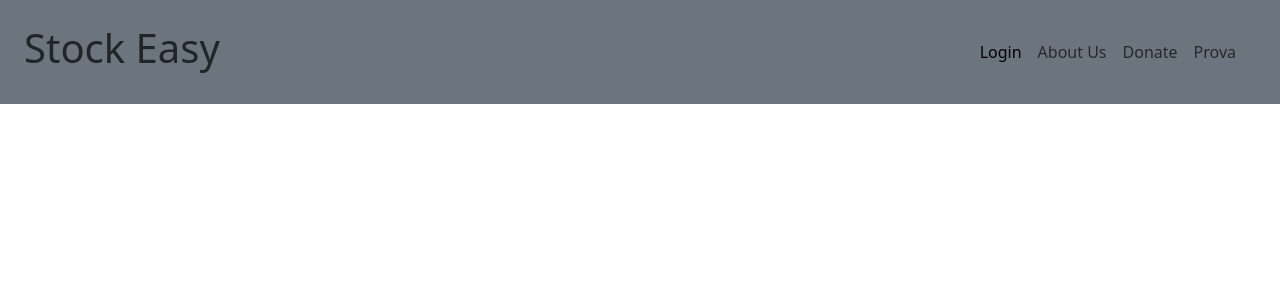
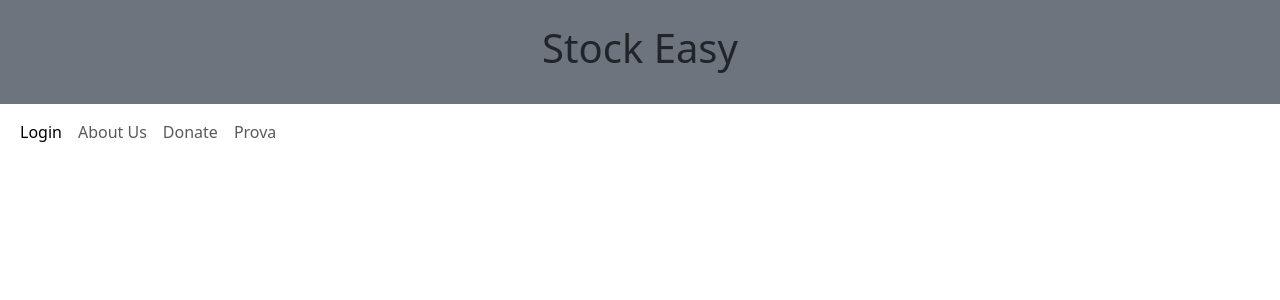
Before and after one commit to feffe17/Magazzino_front, a React (Vite) app: page / in a window 1280 px wide. Shown: the top 300 px of the page. Built offline with nearby package versions, Linux system fonts and the light colour scheme.

Commit message:
[WIP] add navbar

```diff
--- a/src/App.jsx
+++ b/src/App.jsx
@@ -1,5 +1,6 @@
 import "../node_modules/bootstrap/dist/css/bootstrap.min.css"
 import "../node_modules/bootstrap-icons/font/bootstrap-icons.css"
+import "../node_modules/bootstrap/dist/js/bootstrap.bundle.min.js"
 import './App.css'
 import { BrowserRouter as Router, Routes, Route, BrowserRouter } from "react-router-dom"
 import DefaultLayout from "./pages/DefaultLayout"
--- a/src/pages/DefaultLayout.jsx
+++ b/src/pages/DefaultLayout.jsx
@@ -2,10 +2,15 @@ import Navbar from "../components/NavBar"
 export default function DefaultLayout() {
     return (
         <>
-            <header className="bg-secondary p-4 d-flex justify-content-between align-items-center">
+            <header className="bg-secondary p-4 d-flex justify-content-center align-items-center">
                 <h1>Stock Easy</h1>
-                <Navbar />
             </header>
+            <main>
+                <div className="">
+                    <Navbar />
+
+                </div>
+            </main>
         </>
     )
 }
```
